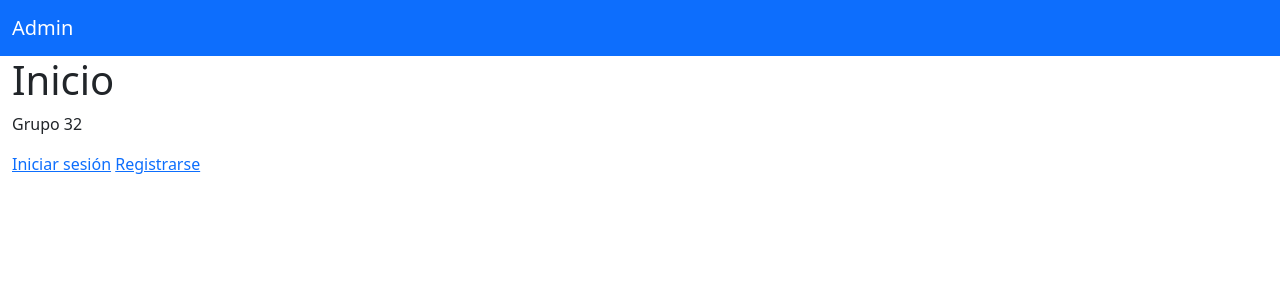
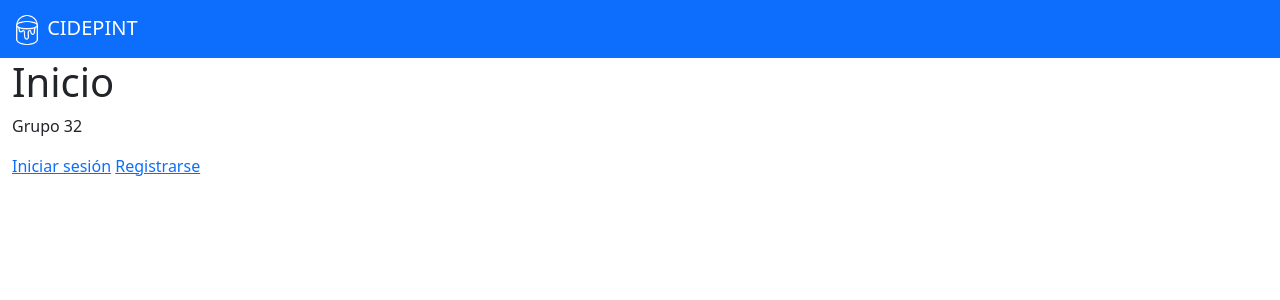
Before and after one commit to franciscodenis/ProyectoVueFlask, a Flask app: page / in a window 1280 px wide. Shown: the top 300 px of the page. Run offline with Flask 3, Linux system fonts and the light colour scheme.

Commit message:
Link a solicitudes y logo agregados

```diff
--- a/admin/src/web/templates/layout.html
+++ b/admin/src/web/templates/layout.html
@@ -14,7 +14,10 @@
     <header id="header">
         <nav id="navbar" class="navbar navbar-expand-lg navbar-dark bg-primary">
             <div class="container-fluid">
-                <a href="{{ url_for('home') }}" class="navbar-brand">Admin</a>
+                <a href="{{ url_for('home') }}" class="navbar-brand">
+                    <img src="{{ url_for('static', filename='logo.png') }}" alt="Logo" style="max-height: 30px;">
+                    <span class="d-none d-lg-inline font-weight-bold">CIDEPINT</span>
+                </a>
                 <button class="navbar-toggler" type="button" data-bs-toggle="collapse" data-bs-target="#navbarSupportedContent" aria-controls="navbarSupportedContent" aria-expanded="false" aria-label="Toggle navigation">
                     <span class="navbar-toggler-icon"></span>
                 </button>
@@ -43,7 +46,7 @@
                             </a>
                         </li>
                         <li>
-                            <a href="" class="nav-link">
+                            <a href="{{ url_for('service_requests.service_requests_index') }}" class="nav-link">
                                 <i class="bi bi-bell-fill"></i>
                             </a>
                         </li>
```
Also changed, not shown: admin/static/logo.png (added).
